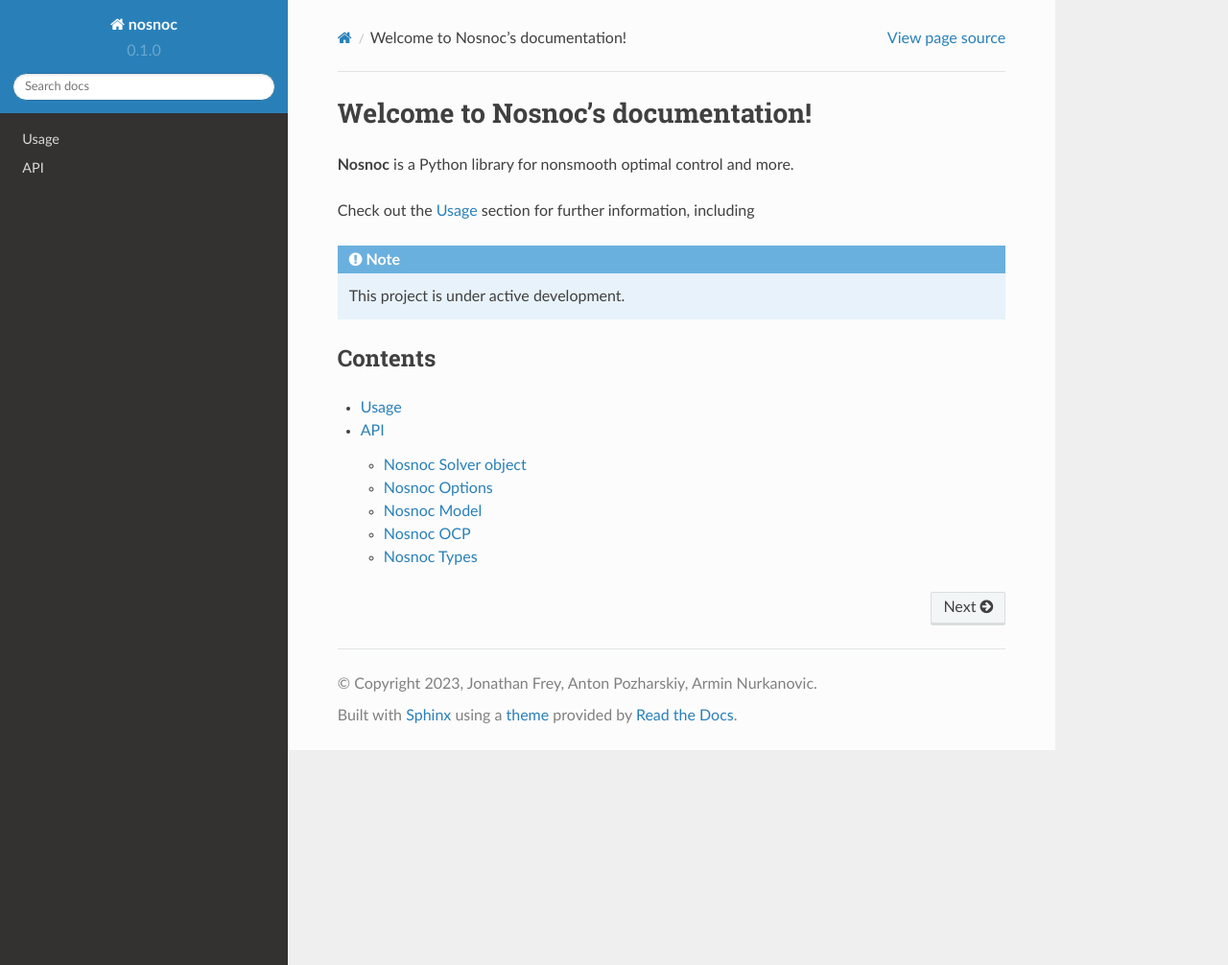
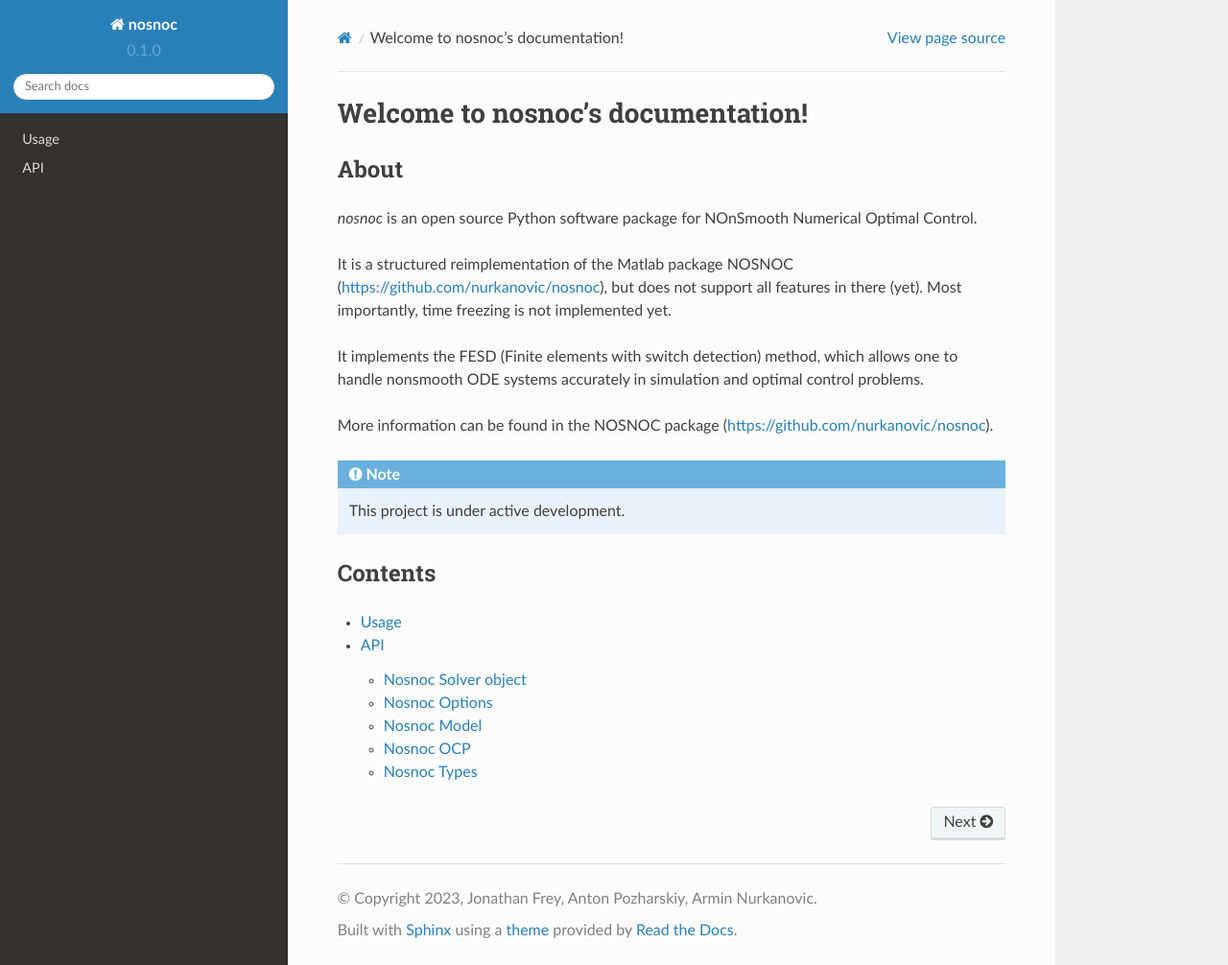
Before and after one commit to nosnoc/nosnoc_py, a Sphinx documentation site: the page built from docs/source/index.rst, in a window 1280 px wide and 1006 px high. Shown: the whole window at 96% size. Built offline with Sphinx 7.4.7 and the Read the Docs theme 2.0.0, drawn with Linux system fonts in a browser that asks for light colours.

Commit message:
add About section

```diff
--- a/docs/source/index.rst
+++ b/docs/source/index.rst
@@ -1,9 +1,18 @@
-Welcome to Nosnoc's documentation!
+Welcome to nosnoc's documentation!
 ===================================
 
-**Nosnoc** is a Python library for nonsmooth optimal control and more.
+About
+-----
 
-Check out the :doc:`usage` section for further information, including
+`nosnoc` is an open source Python software package for NOnSmooth Numerical Optimal Control.
+
+It is a structured reimplementation of the Matlab package NOSNOC (https://github.com/nurkanovic/nosnoc), but does not support all features in there (yet).
+Most importantly, time freezing is not implemented yet.
+
+It implements the FESD (Finite elements with switch detection) method, which allows one to handle nonsmooth ODE systems accurately in simulation and optimal control problems.
+
+More information can be found in the NOSNOC package (https://github.com/nurkanovic/nosnoc).
+
 
 .. note::
 
```
